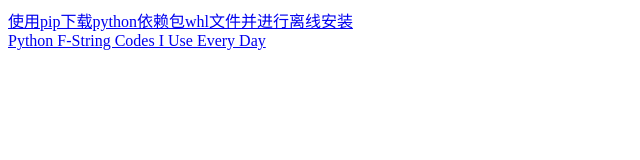
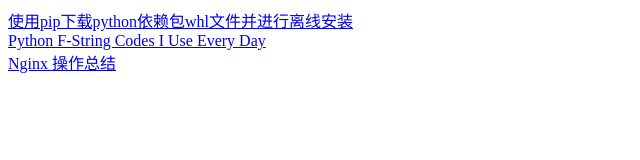
Before and after one commit to anihiz/anihiz.github.io, a plain HTML site: page index.html in a window 1280 px wide. Shown: the whole page, without its empty margins (0-640 px from the left). Drawn offline with Linux system fonts and the light colour scheme.

Commit message:
Update index.html

```diff
--- a/index.html
+++ b/index.html
@@ -12,5 +12,6 @@
   <body>
     <a href="使用pip下载python依赖包whl文件并进行离线安装.html">使用pip下载python依赖包whl文件并进行离线安装</a>
     <a href="Python F-String Codes I Use Every Day.html">Python F-String Codes I Use Every Day</a>
+    <a href="Nginx最全操作总结.html">Nginx 操作总结</a>
   </body>
 </html>
```
